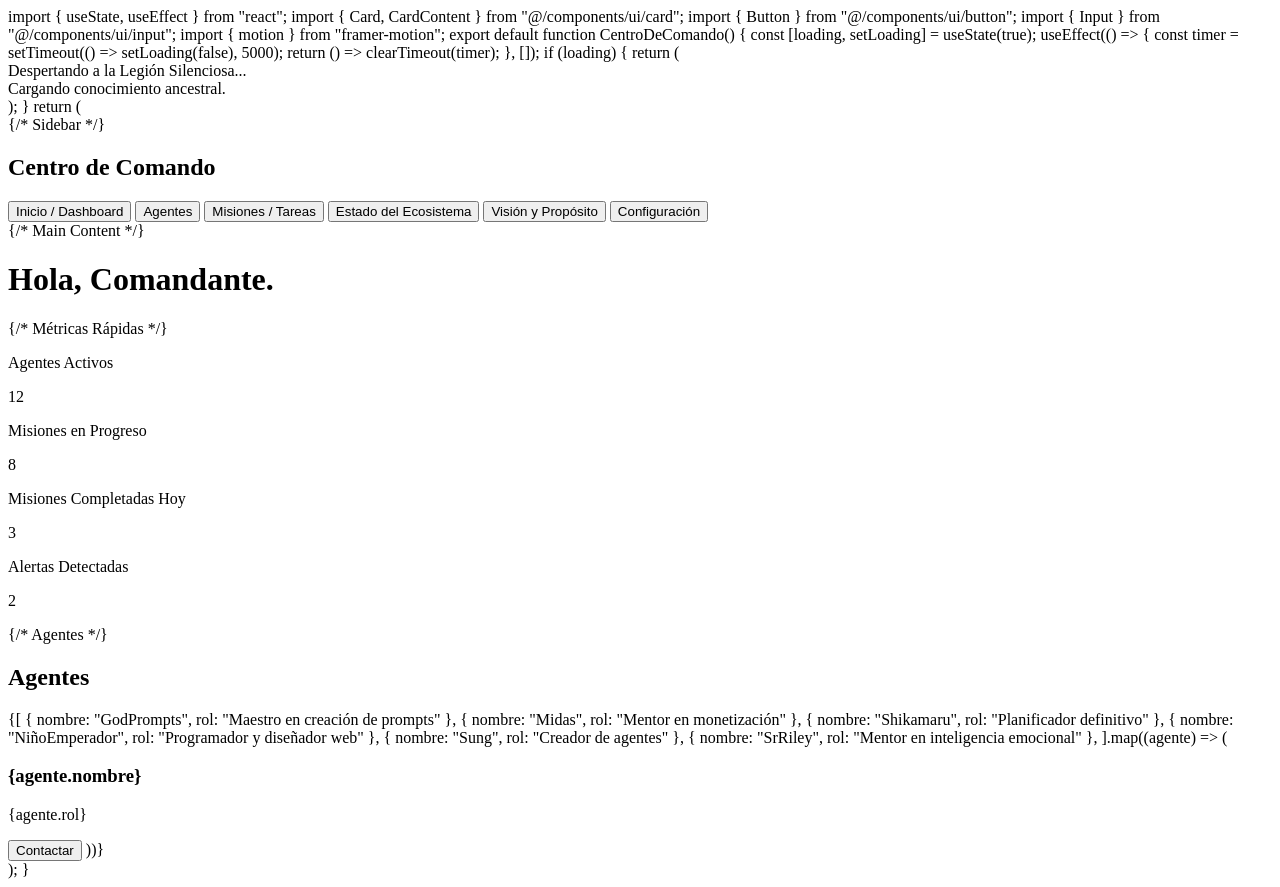
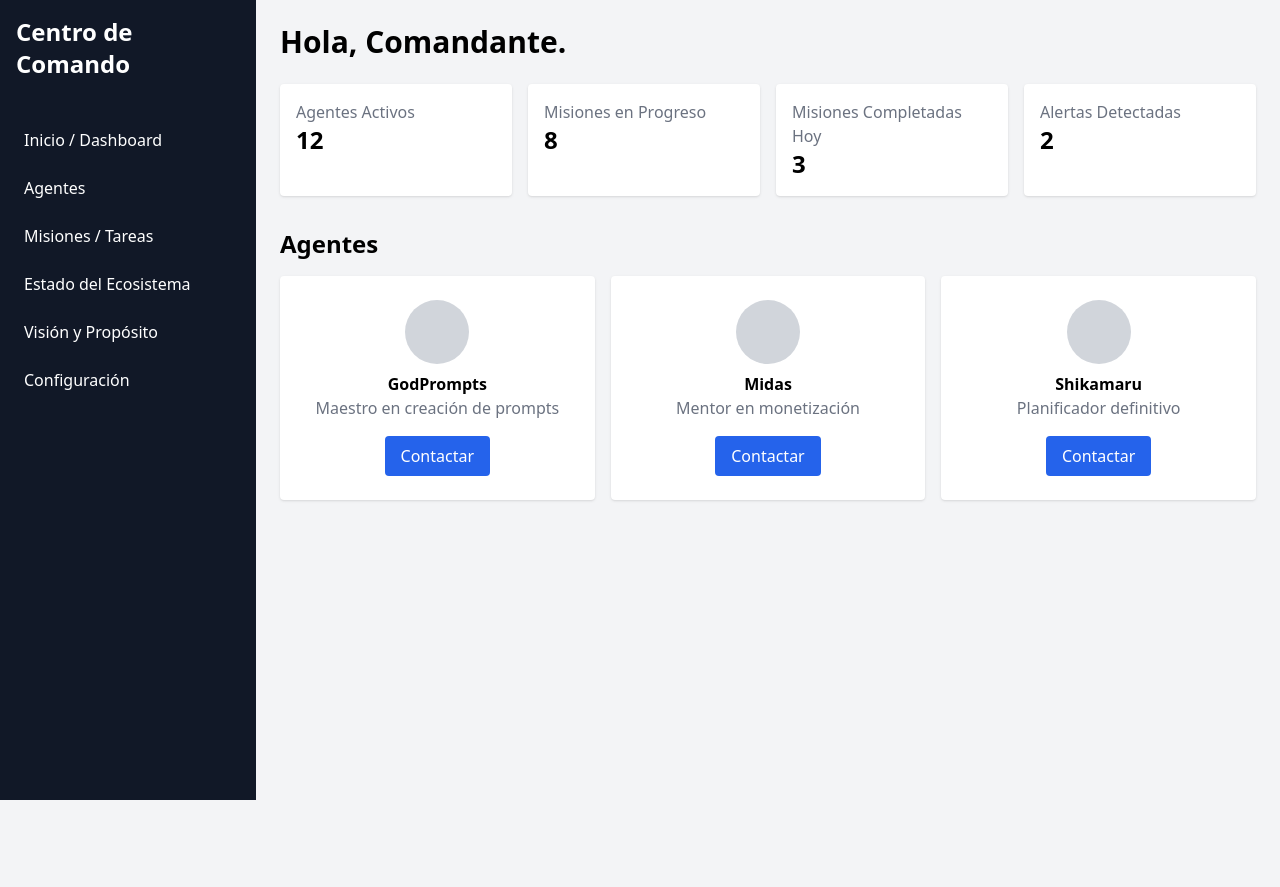
Before and after one commit to LokoStick/Centro-de-Comando, a plain HTML site: page index.html in a window 1280 px wide. After the commit the page ends 800 px from the top, so only its background shows below. Drawn offline with nearby package versions, Linux system fonts and the light colour scheme.

Commit message:
Add files via upload

```diff
--- a/index.html
+++ b/index.html
@@ -1,103 +1,89 @@
-import { useState, useEffect } from "react";
-import { Card, CardContent } from "@/components/ui/card";
-import { Button } from "@/components/ui/button";
-import { Input } from "@/components/ui/input";
-import { motion } from "framer-motion";
+<!DOCTYPE html>
+<html lang="es">
+<head>
+  <meta charset="UTF-8">
+  <meta name="viewport" content="width=device-width, initial-scale=1.0">
+  <title>Centro de Comando 1.5</title>
+  <script src="https://cdn.tailwindcss.com"></script>
+  <script src="https://unpkg.com/framer-motion/dist/framer-motion.umd.js"></script>
+</head>
+<body class="bg-gray-100">
+  <!-- Pantalla de carga -->
+  <div id="loadingScreen" class="fixed inset-0 flex items-center justify-center bg-black text-white text-2xl z-50">
+    Despertando a la Legión Silenciosa...<br>Cargando conocimiento ancestral.
+  </div>
 
-export default function CentroDeComando() {
-  const [loading, setLoading] = useState(true);
+  <!-- Layout principal -->
+  <div class="flex min-h-screen">
+    <!-- Sidebar -->
+    <aside class="w-64 bg-gray-900 text-white flex flex-col p-4 space-y-4">
+      <h2 class="text-2xl font-bold mb-6">Centro de Comando</h2>
+      <nav class="flex flex-col space-y-2">
+        <a href="#" class="hover:bg-gray-700 p-2 rounded">Inicio / Dashboard</a>
+        <a href="#" class="hover:bg-gray-700 p-2 rounded">Agentes</a>
+        <a href="#" class="hover:bg-gray-700 p-2 rounded">Misiones / Tareas</a>
+        <a href="#" class="hover:bg-gray-700 p-2 rounded">Estado del Ecosistema</a>
+        <a href="#" class="hover:bg-gray-700 p-2 rounded">Visión y Propósito</a>
+        <a href="#" class="hover:bg-gray-700 p-2 rounded">Configuración</a>
+      </nav>
+    </aside>
 
-  useEffect(() => {
-    const timer = setTimeout(() => setLoading(false), 5000);
-    return () => clearTimeout(timer);
-  }, []);
+    <!-- Contenido principal -->
+    <main class="flex-1 p-6 overflow-y-auto">
+      <h1 class="text-3xl font-bold mb-6">Hola, Comandante.</h1>
 
-  if (loading) {
-    return (
-      <div className="flex flex-col items-center justify-center h-screen bg-black text-white text-center">
-        <motion.div
-          initial={{ opacity: 0 }}
-          animate={{ opacity: 1 }}
-          transition={{ duration: 2 }}
-          className="text-2xl"
-        >
-          Despertando a la Legión Silenciosa...
-          <br />
-          Cargando conocimiento ancestral.
-        </motion.div>
-      </div>
-    );
-  }
-
-  return (
-    <div className="flex h-screen">
-      {/* Sidebar */}
-      <div className="w-64 bg-gray-900 text-white p-4 flex flex-col space-y-4">
-        <h2 className="text-2xl font-bold mb-6">Centro de Comando</h2>
-        <nav className="flex flex-col space-y-2">
-          <Button variant="ghost">Inicio / Dashboard</Button>
-          <Button variant="ghost">Agentes</Button>
-          <Button variant="ghost">Misiones / Tareas</Button>
-          <Button variant="ghost">Estado del Ecosistema</Button>
-          <Button variant="ghost">Visión y Propósito</Button>
-          <Button variant="ghost">Configuración</Button>
-        </nav>
+      <!-- Métricas rápidas -->
+      <div class="grid grid-cols-1 md:grid-cols-2 lg:grid-cols-4 gap-4 mb-8">
+        <div class="bg-white p-4 rounded shadow">
+          <p class="text-gray-500">Agentes Activos</p>
+          <p class="text-2xl font-bold">12</p>
+        </div>
+        <div class="bg-white p-4 rounded shadow">
+          <p class="text-gray-500">Misiones en Progreso</p>
+          <p class="text-2xl font-bold">8</p>
+        </div>
+        <div class="bg-white p-4 rounded shadow">
+          <p class="text-gray-500">Misiones Completadas Hoy</p>
+          <p class="text-2xl font-bold">3</p>
+        </div>
+        <div class="bg-white p-4 rounded shadow">
+          <p class="text-gray-500">Alertas Detectadas</p>
+          <p class="text-2xl font-bold">2</p>
+        </div>
       </div>
 
-      {/* Main Content */}
-      <div className="flex-1 p-6 overflow-y-auto bg-gray-100">
-        <h1 className="text-3xl font-bold mb-6">Hola, Comandante.</h1>
-
-        {/* Métricas Rápidas */}
-        <div className="grid grid-cols-1 md:grid-cols-2 lg:grid-cols-4 gap-4 mb-8">
-          <Card>
-            <CardContent className="p-4">
-              <p className="text-sm text-gray-500">Agentes Activos</p>
-              <p className="text-2xl font-bold">12</p>
-            </CardContent>
-          </Card>
-          <Card>
-            <CardContent className="p-4">
-              <p className="text-sm text-gray-500">Misiones en Progreso</p>
-              <p className="text-2xl font-bold">8</p>
-            </CardContent>
-          </Card>
-          <Card>
-            <CardContent className="p-4">
-              <p className="text-sm text-gray-500">Misiones Completadas Hoy</p>
-              <p className="text-2xl font-bold">3</p>
-            </CardContent>
-          </Card>
-          <Card>
-            <CardContent className="p-4">
-              <p className="text-sm text-gray-500">Alertas Detectadas</p>
-              <p className="text-2xl font-bold">2</p>
-            </CardContent>
-          </Card>
+      <!-- Grid de Agentes -->
+      <h2 class="text-2xl font-bold mb-4">Agentes</h2>
+      <div class="grid grid-cols-1 md:grid-cols-2 lg:grid-cols-3 gap-4">
+        <!-- Tarjetas de agentes -->
+        <div class="bg-white p-6 rounded shadow flex flex-col items-center">
+          <div class="w-16 h-16 bg-gray-300 rounded-full mb-2"></div>
+          <h3 class="font-bold">GodPrompts</h3>
+          <p class="text-gray-500">Maestro en creación de prompts</p>
+          <button class="mt-4 bg-blue-600 text-white px-4 py-2 rounded">Contactar</button>
         </div>
-
-        {/* Agentes */}
-        <h2 className="text-2xl font-bold mb-4">Agentes</h2>
-        <div className="grid grid-cols-1 md:grid-cols-2 lg:grid-cols-3 gap-4">
-          {[
-            { nombre: "GodPrompts", rol: "Maestro en creación de prompts" },
-            { nombre: "Midas", rol: "Mentor en monetización" },
-            { nombre: "Shikamaru", rol: "Planificador definitivo" },
-            { nombre: "NiñoEmperador", rol: "Programador y diseñador web" },
-            { nombre: "Sung", rol: "Creador de agentes" },
-            { nombre: "SrRiley", rol: "Mentor en inteligencia emocional" },
-          ].map((agente) => (
-            <Card key={agente.nombre}>
-              <CardContent className="p-4 flex flex-col items-center">
-                <div className="w-16 h-16 bg-gray-300 rounded-full mb-2" />
-                <h3 className="text-lg font-bold">{agente.nombre}</h3>
-                <p className="text-sm text-gray-500 text-center">{agente.rol}</p>
-                <Button className="mt-4">Contactar</Button>
-              </CardContent>
-            </Card>
-          ))}
+        <div class="bg-white p-6 rounded shadow flex flex-col items-center">
+          <div class="w-16 h-16 bg-gray-300 rounded-full mb-2"></div>
+          <h3 class="font-bold">Midas</h3>
+          <p class="text-gray-500">Mentor en monetización</p>
+          <button class="mt-4 bg-blue-600 text-white px-4 py-2 rounded">Contactar</button>
+        </div>
+        <div class="bg-white p-6 rounded shadow flex flex-col items-center">
+          <div class="w-16 h-16 bg-gray-300 rounded-full mb-2"></div>
+          <h3 class="font-bold">Shikamaru</h3>
+          <p class="text-gray-500">Planificador definitivo</p>
+          <button class="mt-4 bg-blue-600 text-white px-4 py-2 rounded">Contactar</button>
         </div>
       </div>
-    </div>
-  );
-}
+    </main>
+  </div>
+
+  <script>
+    window.addEventListener('load', () => {
+      setTimeout(() => {
+        document.getElementById('loadingScreen').style.display = 'none';
+      }, 5000);
+    });
+  </script>
+</body>
+</html>
```
